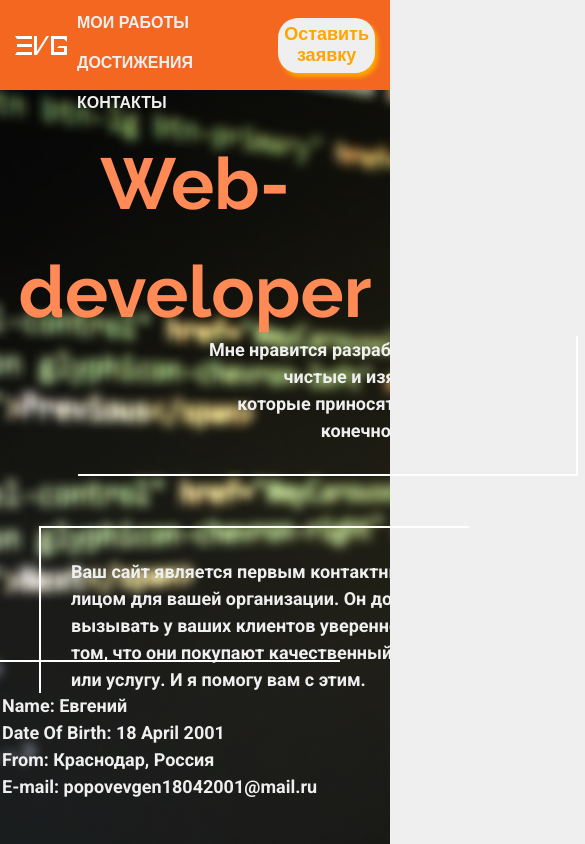
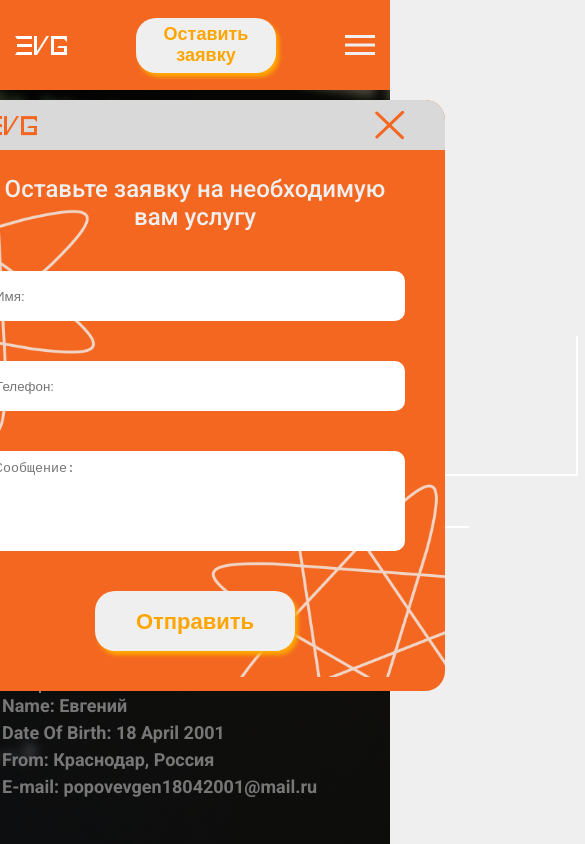
Before and after one commit to evgenok/myportfolio, a website: page app/index.html in a window 390 px wide. Both pictures are taken after a click on the button "Оставить заявку". Shown: the top 844 px of the page, 585 px wide, since content can reach past the window. Drawn offline with nearby package versions, Linux system fonts and the light colour scheme; files that its build step writes are made by us from their sources.

Commit message:
added burger

```diff
--- a/app/index.html
+++ b/app/index.html
@@ -38,7 +38,8 @@
                   <li class="menu__group">Контакты</li>
                </a>
             </ul>
-            <button class="btn menu__btn">Оставить заявку</button>
+            <button type="button" class="btn menu__btn open-popup">Оставить заявку</button>
+            <div class="menu__list-btn"><span></span></div>
          </nav>
       </div>
    </header>
@@ -199,7 +200,7 @@
       <section class="cooperation">
          <div class="container">
             <h2 class="cooperation__title">Заинтересованы в сотрудничестве со мной?</h2>
-            <button class="btn cooperation__btn">Напишите мне!</button>
+            <button type="button" class="btn cooperation__btn open-popup">Напишите мне!</button>
          </div>
       </section>
 
@@ -332,7 +333,7 @@
                      свяжусь
                   </h2>
                   <form action="" class="contacts__form">
-                     <input type="text" class="contacts__name" placeholder="Ваше имя" >
+                     <input type="text" class="contacts__name" placeholder="Ваше имя">
                      <input type="text" class="contacts__email" placeholder="Ваш Email">
                      <input type="text" class="contacts__tel" placeholder="Ваш номер телефона">
                      <input type="text" class="contacts__services" placeholder="Услуга, которая вам необходима">
@@ -373,9 +374,32 @@
       </div>
    </footer>
 
+   <div class="popup__bg">
+      <div class="popup">
+         <form class="modal__form" action="">
+            <div class="modal__top">
+               <img src="images/icons/LOGOOR.svg" alt="" class="modal__logo">
+               <button type="button" class="close-popup round-close"></button>
+            </div>
+            <div class="modal__title">
+               Оставьте заявку на необходимую вам услугу
+            </div>
+            <input class="modal__input" type="text" placeholder="Имя:">
+            <input class="modal__input" type="email" placeholder="Телефон:">
+            <textarea class="modal__textarea" name="" placeholder="Сообщение:"></textarea>
+            <button type="button" class="modal__btn btn cooperation__btn">Отправить</button>
+         </form>
+      </div>
+   </div>
 
+   </div>
 
+   <!-- <div class="block-modal-test">
+      <div class="form-slider">
+      </div>
+   </div> -->
 
+<script src="https://ajax.googleapis.com/ajax/libs/jquery/3.6.1/jquery.min.js"></script>
    <script src="js/lightbox-plus-jquery.min.js" defer></script>
    <script src="js/main.min.js"></script>
 
--- a/app/js/main.js
+++ b/app/js/main.js
@@ -44,26 +44,6 @@ if (isMobile.any()) {
 }
 else {
    document.body.classList.add('_pc');
-}
-
-// -----------плавный scroll---------------
-
-const anchors = document.querySelectorAll('a[href*="#"]')
-
-for (let anchor of anchors) {
-   anchor.addEventListener('click', function (e) {
-      e.preventDefault()
-
-      const blockID = anchor.getAttribute('href').substr(1)
-
-      document.getElementById(blockID).scrollIntoView({
-         behavior: 'smooth',
-         block: 'start'
-      })
-      document.body.classList.remove('_lock');
-      iconMenu.classList.remove('_active');
-      menuBody.classList.remove('_active');
-   })
 }
 
 // --------Появление элементов при скролле--------------
@@ -180,14 +160,78 @@ myapp();
 
 let menu = document.querySelector('.portfolio__menu');
 let menuItem = document.querySelectorAll('button.portfolio__menu-item');
+let closePopupBtn = document.querySelector('.close-popup ');
 
-menu.addEventListener("click", (event) =>{
+menu.addEventListener("click", (event) => {
    let target = event.target;
 
    if (target.classList.contains('portfolio__menu-item')) {
-      menuItem.forEach(card=>{
+      menuItem.forEach(card => {
          card.classList.remove('push')
       })
       target.classList.add('push')
    }
 });
+
+// -------------форма---------------
+
+let popupBg = document.querySelector('.popup__bg');
+let popup = document.querySelector('.popup');
+let openPopupButton = document.querySelectorAll('.open-popup');
+
+
+openPopupButton.forEach((button) => {
+   button.addEventListener('click', (event) => {
+      event.preventDefault();
+      popupBg.classList.add('active');
+      popup.classList.add('active');
+      pageYOffset = window.pageYOffset;
+      isModalOpen = true;
+      document.addEventListener('scroll', onScroll);
+   })
+});
+
+closePopupBtn.addEventListener('click', () => {
+   popupBg.classList.remove('active');
+   popup.classList.remove('active');
+   isModalOpen = false;
+});
+
+document.addEventListener('click', (event) => {
+   if (event.target === popupBg) {
+      popupBg.classList.remove('active');
+      popup.classList.remove('active');
+   }
+});
+
+
+// ----------------меню под телефон и плавный скролл------------
+
+const iconMenu = document.querySelector('.menu__list-btn');
+const menuBody = document.querySelector('.menu__list');
+if (iconMenu) {
+
+   iconMenu.addEventListener("click", function (e) {
+      document.body.classList.toggle('_lock');
+      iconMenu.classList.toggle('_active');
+      menuBody.classList.toggle('_active');
+   });
+}
+
+const anchors = document.querySelectorAll('a[href*="#"]')
+
+for (let anchor of anchors) {
+   anchor.addEventListener('click', function (e) {
+      e.preventDefault()
+
+      const blockID = anchor.getAttribute('href').substr(1)
+
+      document.getElementById(blockID).scrollIntoView({
+         behavior: 'smooth',
+         block: 'start'
+      })
+      document.body.classList.remove('_lock');
+      iconMenu.classList.remove('_active');
+      menuBody.classList.remove('_active');
+   })
+}
--- a/app/scss/_keyframes.scss
+++ b/app/scss/_keyframes.scss
@@ -28,7 +28,7 @@
    }
 }
 
-// --------------------------------------------------------------
+// ---------------------------меню-----------------------------------
 
 .r-link[href] {
    color: var(--rLinkColor) !important;
--- a/app/scss/_media.scss
+++ b/app/scss/_media.scss
@@ -0,0 +1,112 @@
+@media (max-width: 815px) {
+   .header {
+   }
+   .page__menu {
+   }
+   .page__custom-settings {
+   }
+   .menu {
+   }
+   .menu__logo {
+   }
+   .menu__list {
+      display: block;
+      position: absolute;
+      top: 90px;
+      left: 0;
+      right: 0;
+      padding: 20px 0;
+      transform: translateX(-200%);
+      transition: all 0.7s;
+      z-index: 2;
+      align-items: center;
+      text-align: center;
+      background-color: #ffa502;
+      height: auto;
+   }
+   .header.opacity {
+      opacity: 1;
+   }
+   .menu__list._active {
+      transform: translateX(0);
+   }
+   .menu__list-link {
+      padding: 20px 0;
+      display: block;
+      width: 100%;
+      text-align: center;
+   }
+   .menu__list-btn {
+      z-index: 5;
+      display: block;
+      position: relative;
+      width: 30px;
+      height: 20px;
+      cursor: pointer;
+   }
+
+   .menu__list-btn span,
+   .menu__list-btn::after,
+   .menu__list-btn::before {
+      left: 0;
+      position: absolute;
+      height: 3px;
+      width: 100%;
+      transition: all 0.3s ease 0s;
+      background-color: #efefef;
+   }
+
+   .menu__list-btn::before,
+   .menu__list-btn::after {
+      content: "";
+   }
+
+   .menu__list-btn::after {
+      bottom: 0;
+   }
+
+   .menu__list-btn::before {
+      top: 0;
+   }
+
+   .menu__list-btn span {
+      top: 50%;
+      transform: scale(1) translate(0px, -50%);
+   }
+
+   .menu__list-btn._active span {
+      transform: scale(0) translate(0px, -50%);
+   }
+
+   .menu__list-btn._active::before {
+      top: 50%;
+      transform: rotate(-45deg) translate(0px, -50%);
+   }
+
+   .menu__list-btn._active::after {
+      bottom: 50%;
+      transform: rotate(45deg) translate(0px, 100%);
+   }
+   .r-list {
+   }
+   .menu__link {
+   }
+   .r-link {
+   }
+   .text-underlined {
+   }
+   .menu__list-item {
+      padding: 20px 0;
+      display: block;
+      width: 100%;
+      text-align: center;
+   }
+   .menu__group {
+   }
+   .btn {
+   }
+   .menu__btn {
+   }
+   .open-popup {
+   }
+}
--- a/app/scss/style.scss
+++ b/app/scss/style.scss
@@ -4,7 +4,7 @@
 @import "keyframes";
 
 .header {
-   width: 100%;
+   max-width: 100%;
    background-color: $orange;
    position: fixed;
    top: 0;
@@ -30,6 +30,9 @@
    padding: -5px -10px;
    margin: 5px 10px;
 }
+.menu__list-btn{
+   display: none;
+}
 .btn {
    cursor: pointer;
    border: none;
@@ -44,7 +47,6 @@
    transition: all 0.2s linear;
    &:hover {
       box-shadow: -3px -4px 4px 0px rgba(255, 168, 0, 1);
-      margin-top: 5px;
    }
 }
 .opacity {
@@ -120,7 +122,7 @@
 .services__item {
    background-color: $white;
    text-align: center;
-   width: 450px;
+   max-width: 450px;
    height: 100%;
    padding: 10px;
    box-shadow: 5px 5px 20px 0px rgba(243, 103, 32, 0.5);
@@ -256,12 +258,13 @@
    &:hover {
       text-decoration: underline;
    }
-}.anime {
-  transform: scale(0);
-  opacity: 0;
+}
+.anime {
+   transform: scale(0);
+   opacity: 0;
 }
 .hide {
-  display: none;
+   display: none;
 }
 
 .cooperation {
@@ -362,7 +365,7 @@
 }
 .contacts__card {
    text-align: center;
-   width: 550px;
+   max-width: 550px;
    background-color: #fff;
    padding: 30px;
    box-shadow: 4px 4px 3px 0px rgba(124, 124, 126, 0.7);
@@ -411,7 +414,7 @@
    margin-bottom: 50px;
 }
 .contacts__form {
-   width: 530px;
+   max-width: 530px;
    display: flex;
    flex-direction: column;
    align-items: center;
@@ -477,4 +480,105 @@ a.footer__copy-item {
    margin-left: 15px;
 }
 
+.popup__bg {
+   position: fixed;
+   top: 0;
+   left: 0;
+   width: 100%;
+   height: 100%;
+   background: rgba(0, 0, 0, 0.5);
+   opacity: 0;
+   pointer-events: none;
+   transition: 0.5s all;
+   z-index: 2;
+   display: flex;
+   align-items: center;
+   justify-content: center;
+}
+.popup__bg.active {
+   opacity: 1;
+   pointer-events: all;
+   transition: 0.5s all;
+}
+.popup {
+   position: absolute;
+   top: 100px;
+   left: 50%;
+   transform: translateX(-50%) scale(0);
+   transition: all 0.5s linear;
+   max-width: 500px;
+   max-height: auto;
+   border-radius: 20px;
+   background: url("../images/bg/atoms2.png") center, #f36720;
+   background-size: contain;
+   z-index: 3;
+}
+.popup.active {
+   transform: translateX(-50%) scale(1);
+}
+.modal__form {
+   padding: 0 40px 40px;
+   display: flex;
+   flex-direction: column;
+   align-items: center;
+}
+.modal__top {
+   background-color: #d9d9d9;
+   max-height: 50px;
+   min-width: 500px;
+   border-radius: 20px 20px 0 0;
+   padding: 10px 40px;
+   display: flex;
+   align-items: center;
+   justify-content: space-between;
+}
+.round-close {
+   cursor: pointer;
+   border: none;
+   background: url("../images/icons/crest.svg") center;
+   background-size: contain;
+   width: 30px;
+   height: 30px;
+}
+.modal__title {
+   margin-top: 25px;
+   color: $white;
+   font-size: 24px;
+   font-weight: 500;
+   text-align: center;
+   line-height: 28px;
+}
+.modal__textarea,
+.modal__input {
+   margin-top: 40px;
+   display: block;
+   width: 100%;
+   border: none;
+   border-radius: 10px;
+   padding: 10px;
+}
+.modal__input {
+   height: 50px;
+}
+.modal__textarea {
+   resize: none;
+   height: 100px;
+}
+.modal__btn {
+   margin-top: 40px;
+}
+// .block-modal-test {
+//    width: 500px;
+//    height: 570px;
+//    border-radius: 20px;
+//    position: relative;
+//    overflow: hidden;
+// }
+// .form_slider{
+//    width: 1000px;
+//    height: 570px;
+//    transition: all 1s ease;
+//    margin-left: 0;
+// }
+
 @import "media";
```
Also changed, not shown: app/images/icons/crest.svg (added), app/js/main.min.js.
